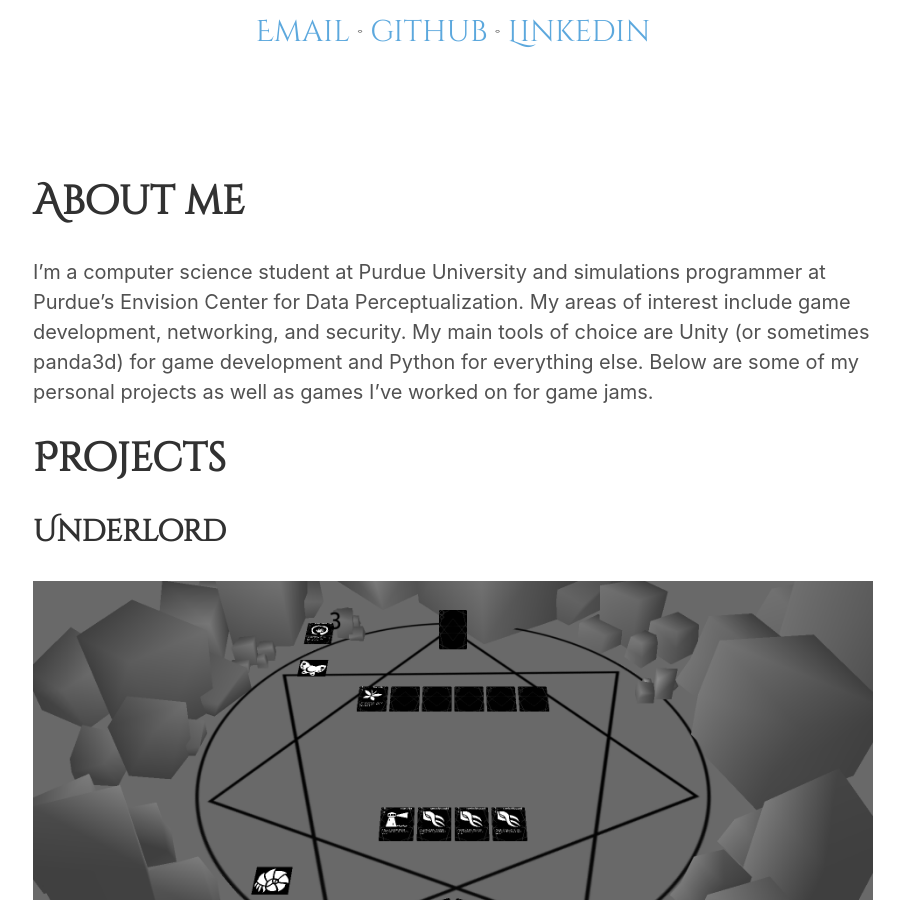
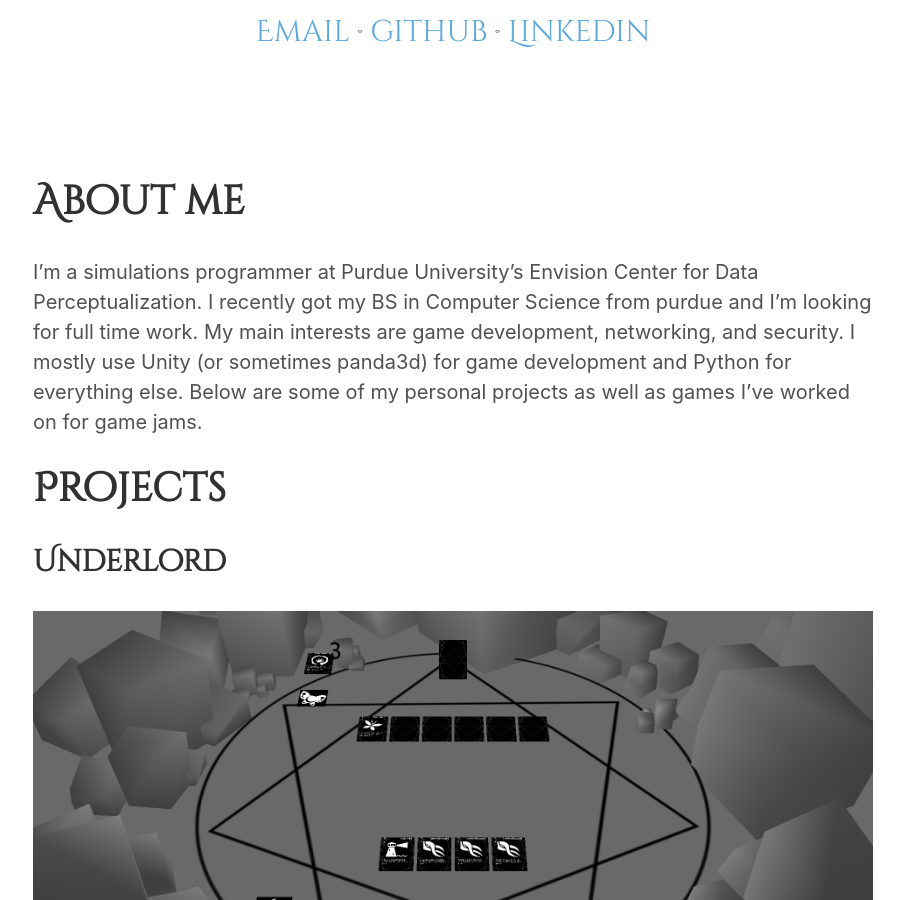
Before and after one commit to hpoggie/hpoggie.github.io, a Jekyll site: the page built from index.md, in a window 1280 px wide and 900 px high, scrolled down 340 px. Shown: the whole window, without its empty margins (187-1091 px from the left). Built offline with Jekyll 4.4.1, drawn with Linux system fonts in a browser that asks for light colours; our own code applies the rules of GitHub Pages for plain Markdown files.

Commit message:
Update description

```diff
--- a/index.md
+++ b/index.md
@@ -4,12 +4,12 @@ layout: splash
 
 # About me
 
-I'm a computer science student at Purdue University and simulations programmer
-at Purdue's Envision Center for Data Perceptualization. My areas of interest
-include game development, networking, and security. My main tools of choice are
-Unity (or sometimes panda3d) for game development and Python for everything
-else. Below are some of my personal projects as well as games I've worked on
-for game jams.
+I'm a simulations programmer at Purdue University's Envision Center for Data
+Perceptualization. I recently got my BS in Computer Science from purdue and I'm
+looking for full time work. My main interests are game development, networking,
+and security. I mostly use Unity (or sometimes panda3d) for game development and
+Python for everything else. Below are some of my personal projects as well as
+games I've worked on for game jams.
 
 # Projects
 
```
